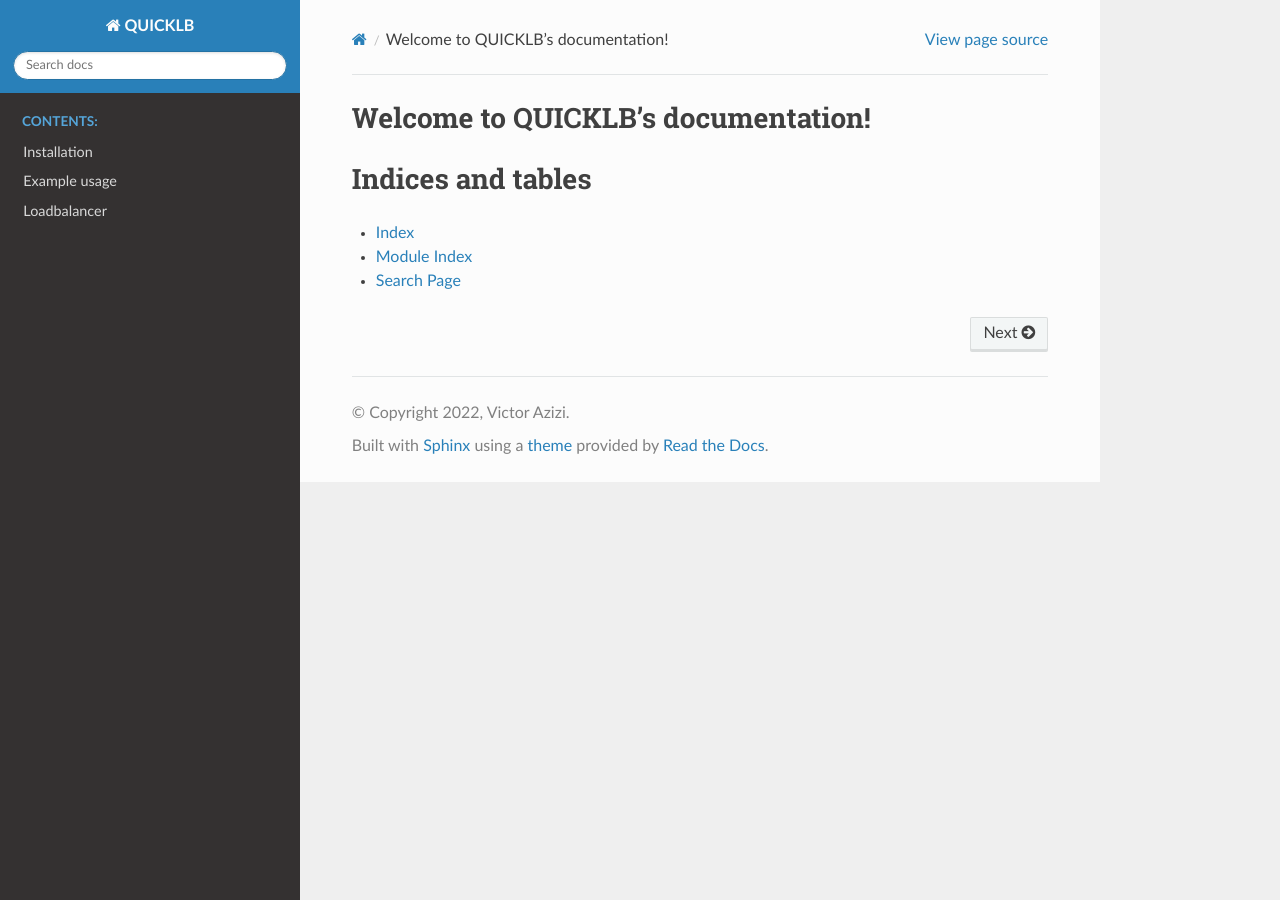
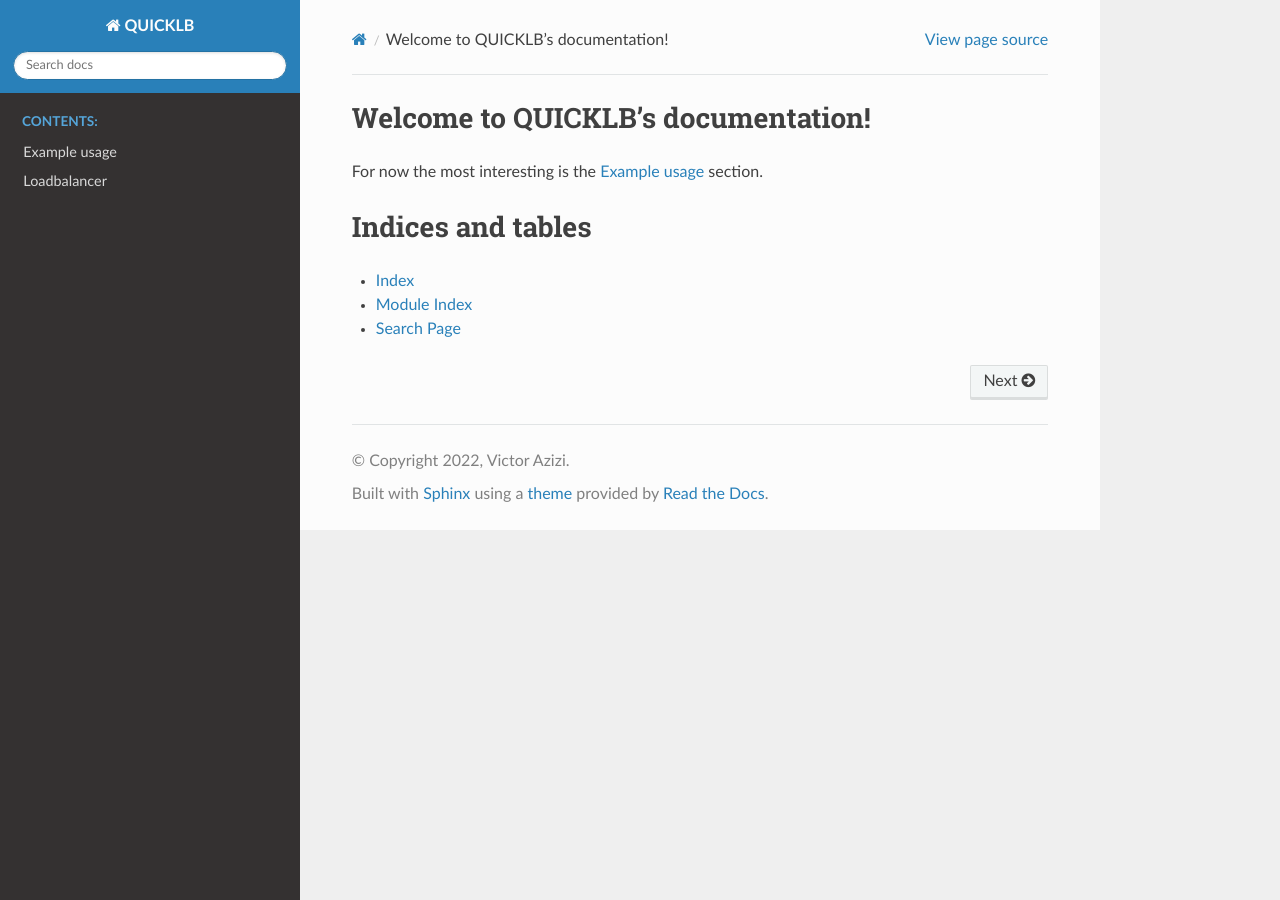
Before and after one commit to NLESC-JCER/QUICKLB, a Sphinx documentation site: the page built from docs/index.rst, in a window 1280 px wide. Built offline with Sphinx 7.4.7 and the Read the Docs theme 2.0.0, drawn with Linux system fonts in a browser that asks for light colours.

```diff
--- a/docs/examples.rst
+++ b/docs/examples.rst
@@ -1,3 +1,5 @@
+.. _examples:
+
 Example usage
 =============
 
@@ -75,3 +77,5 @@ Lastly we can create visualise this quite easily with matplotlib!
 
 .. literalinclude:: ../tests/test_rd.py
   :lines: 112-
+
+.. image:: ../images/gray_scott_rd.png
--- a/docs/index.rst
+++ b/docs/index.rst
@@ -6,13 +6,15 @@
 Welcome to QUICKLB's documentation!
 ===================================
 
+For now the most interesting is the :ref:`examples` section.
+
+
+
 .. toctree::
    :maxdepth: 0
    :hidden:
    :caption: Contents:
 
-
-   installation
    examples
    loadbalancer
 
```
Also changed, not shown: images/gray_scott_rd.png (added).
